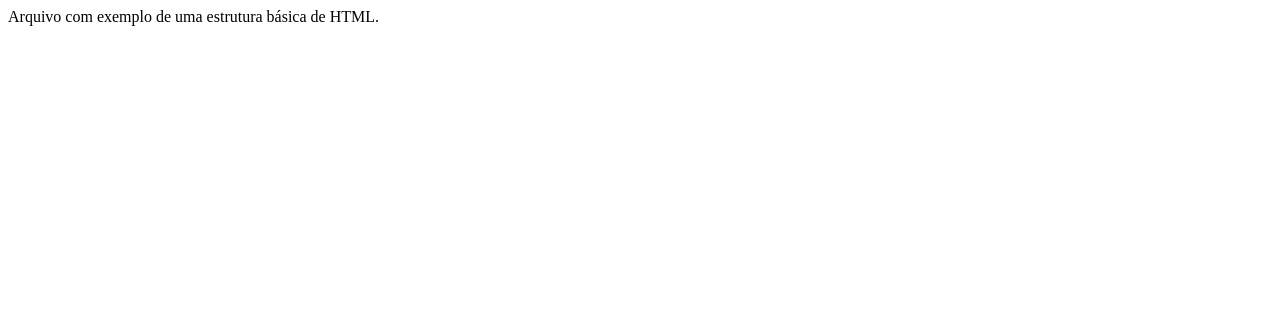
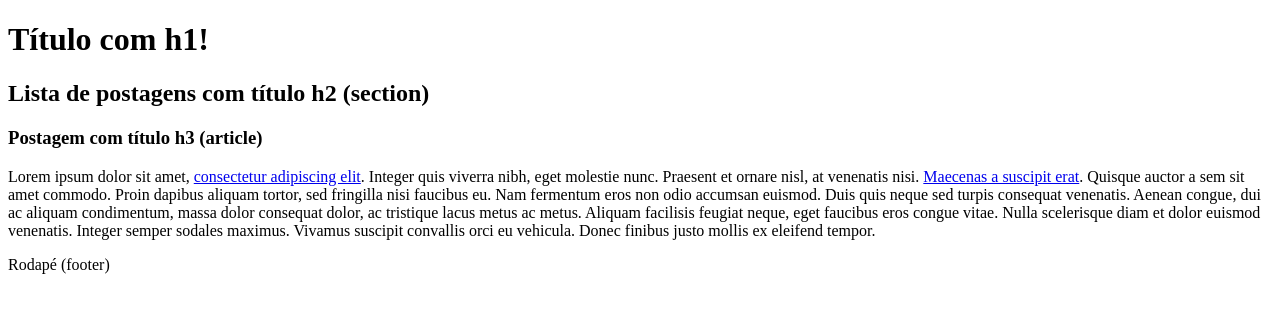
Before and after one commit to abrfilho/introducao-html5-css3, a plain HTML site: page HTML5/Exemplo 1/index.html in a window 1280 px wide. Drawn offline with Linux system fonts and the light colour scheme.

Commit message:
Estudo de semântica e tag de link

```diff
--- a/HTML5/Exemplo 1/index.html
+++ b/HTML5/Exemplo 1/index.html
@@ -5,6 +5,22 @@
         <title>Adilton Botelho da Rocha Filho</title>
     </head>
     <body>
-        Arquivo com exemplo de uma estrutura básica de HTML.
+        <header>
+            <h1>Título com h1!</h1>
+        </header>
+        <section>
+            <header>
+                <h2>Lista de postagens com título h2 (section)</h2>
+            </header>
+            <article>
+                <header>
+                    <h3>Postagem com título h3 (article)</h3>
+                </header>
+                <p>
+                    Lorem ipsum dolor sit amet, <a href="https://www.lipsum.com/feed/html" target="_blank">consectetur adipiscing elit</a>. Integer quis viverra nibh, eget molestie nunc. Praesent et ornare nisl, at venenatis nisi. <a href="mailto:abrfilho@outlook.com">Maecenas a suscipit erat</a>. Quisque auctor a sem sit amet commodo. Proin dapibus aliquam tortor, sed fringilla nisi faucibus eu. Nam fermentum eros non odio accumsan euismod. Duis quis neque sed turpis consequat venenatis. Aenean congue, dui ac aliquam condimentum, massa dolor consequat dolor, ac tristique lacus metus ac metus. Aliquam facilisis feugiat neque, eget faucibus eros congue vitae. Nulla scelerisque diam et dolor euismod venenatis. Integer semper sodales maximus. Vivamus suscipit convallis orci eu vehicula. Donec finibus justo mollis ex eleifend tempor.
+                </p>
+            </article>
+        </section>
+        <footer>Rodapé (footer)</footer>
     </body>
 </html>
```
